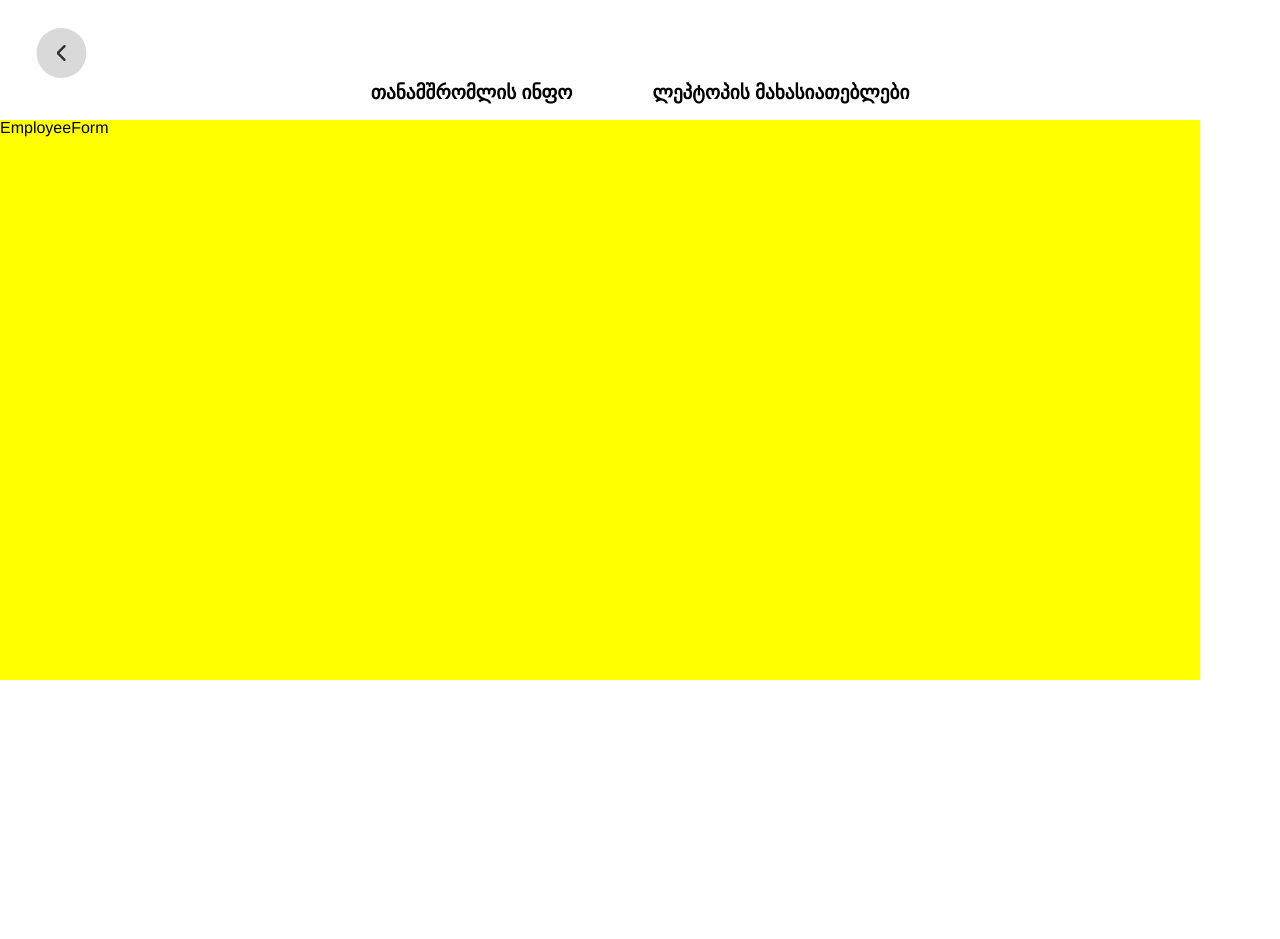
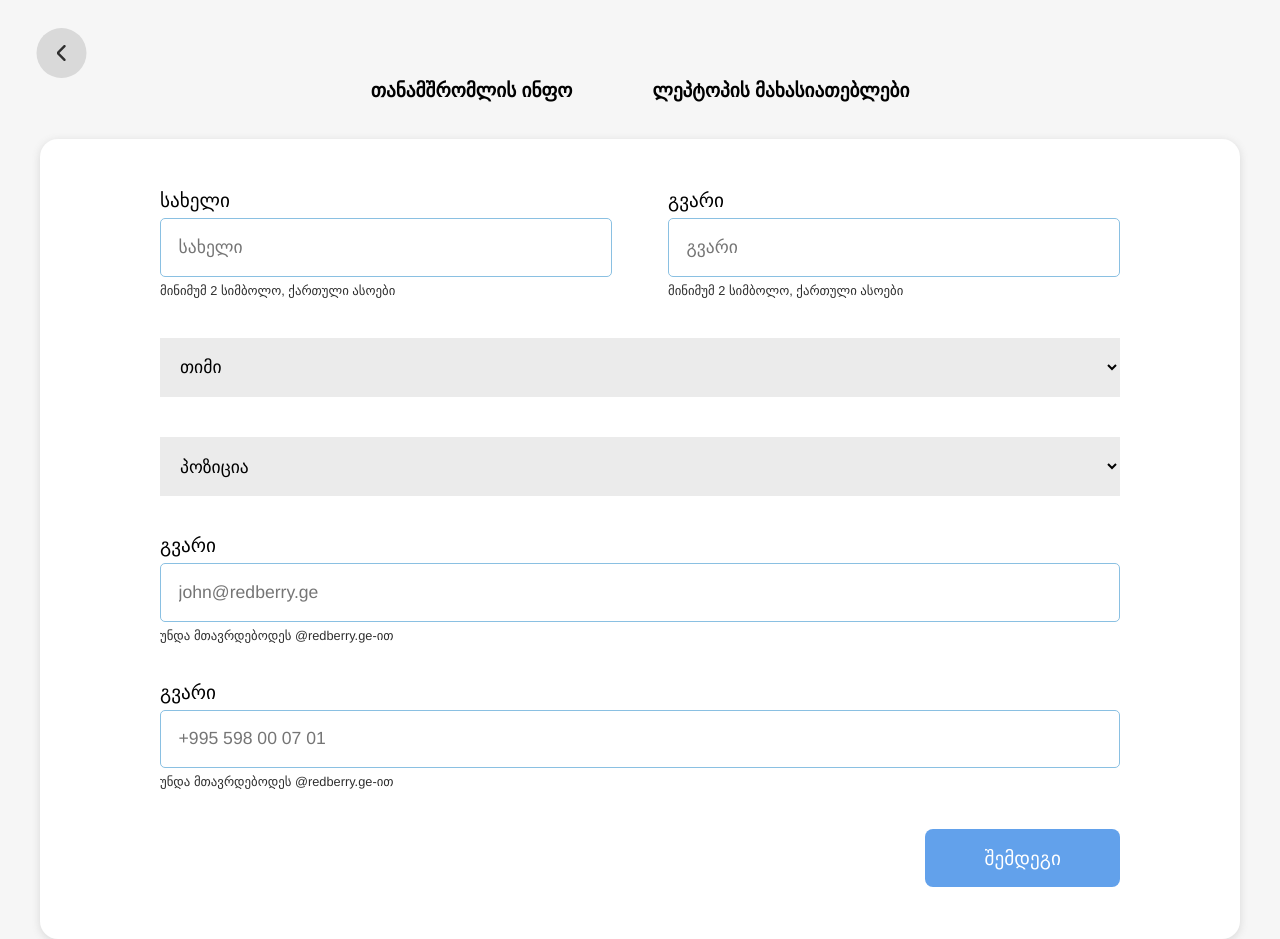
Before and after one commit to lukinoo/redberry-task, a React (Create React App) app: page /employee-form in a window 1280 px wide. Before the commit the page ends 800 px from the top, so only its background shows below. Built offline with nearby package versions, Linux system fonts and the light colour scheme.

Commit message:
feature(employee-form-component✨)

```diff
--- a/src/view/employeeForm/EmployeeForm.tsx
+++ b/src/view/employeeForm/EmployeeForm.tsx
@@ -1,10 +1,80 @@
 import React from "react";
-import { SEmployeeForm } from "./EmployeeFrom.styled";
+import {
+  SEmployeeForm,
+  SEmployeeFormWrapper,
+  SEmployeeFormContainer,
+  SEmployeeFormInputWrapper,
+  SEmployeeFormInput,
+  SEmployeeFormSelectWrapper,
+  SEmployeeFormSelect,
+  SEmployeeFormEmailWrapper,
+  SEmployeeFormSubmitButton,
+} from "./EmployeeFrom.styled";
 
 export const EmployeeForm = () => {
   return (
-    <SEmployeeForm>
-      <h1>EmployeeForm</h1>
-    </SEmployeeForm>
+    <SEmployeeFormWrapper>
+      <SEmployeeForm>
+        <SEmployeeFormContainer>
+          <SEmployeeFormInputWrapper>
+            <label htmlFor="name">სახელი</label>
+            <SEmployeeFormInput
+              name="name"
+              placeholder="სახელი"
+              type="text"
+              id="name"
+              required
+            />
+            <p>მინიმუმ 2 სიმბოლო, ქართული ასოები</p>
+          </SEmployeeFormInputWrapper>
+          <SEmployeeFormInputWrapper>
+            <label htmlFor="lastname">გვარი</label>
+            <SEmployeeFormInput
+              name="lastname"
+              placeholder="გვარი"
+              type="text"
+              id="lastname"
+              required
+            />
+            <p>მინიმუმ 2 სიმბოლო, ქართული ასოები</p>
+          </SEmployeeFormInputWrapper>
+          <SEmployeeFormSelectWrapper>
+            <SEmployeeFormSelect>
+              <option value="team">თიმი</option>
+            </SEmployeeFormSelect>
+          </SEmployeeFormSelectWrapper>
+          <SEmployeeFormSelectWrapper>
+            <SEmployeeFormSelect>
+              <option value="team">პოზიცია</option>
+            </SEmployeeFormSelect>
+          </SEmployeeFormSelectWrapper>
+          <SEmployeeFormEmailWrapper>
+            <label htmlFor="email">გვარი</label>
+            <SEmployeeFormInput
+              name="email"
+              placeholder="john@redberry.ge"
+              type="email"
+              id="email"
+              required
+            />
+            <p>უნდა მთავრდებოდეს @redberry.ge-ით</p>
+          </SEmployeeFormEmailWrapper>
+          <SEmployeeFormEmailWrapper>
+            <label htmlFor="phone">გვარი</label>
+            <SEmployeeFormInput
+              name="phone"
+              placeholder="+995 598 00 07 01"
+              type="tel"
+              id="phone"
+              required
+            />
+            <p>უნდა მთავრდებოდეს @redberry.ge-ით</p>
+          </SEmployeeFormEmailWrapper>
+          <SEmployeeFormSubmitButton type="submit">
+            შემდეგი
+          </SEmployeeFormSubmitButton>
+        </SEmployeeFormContainer>
+      </SEmployeeForm>
+    </SEmployeeFormWrapper>
   );
 };
--- a/src/view/employeeForm/EmployeeFrom.styled.ts
+++ b/src/view/employeeForm/EmployeeFrom.styled.ts
@@ -1,7 +1,107 @@
 import styled from "styled-components";
+
+export const SEmployeeFormWrapper = styled.div`
+  min-height: 100vh;
+  display: flex;
+  justify-content: center;
+  align-items: flex-start;
+`;
 
 export const SEmployeeForm = styled.form`
   max-width: 1200px;
-  min-height: 70vh;
-  background: yellow;
+  width: 100%;
+  height: 100vh;
+  margin-top: 1.2rem;
+  background: #ffffff;
+  border-radius: 18px;
+  font-family: "Helvetica Neue";
+  box-shadow: rgba(99, 99, 99, 0.2) 0px 2px 8px 0px;
 `;
+
+export const SEmployeeFormContainer = styled.div`
+  width: 80%;
+  margin: 0 auto;
+  height: 100%;
+  padding: 2rem 0;
+  display: grid;
+  grid-template-columns: repeat(2, 1fr);
+  grid-gap: 0 3.5rem;
+`;
+
+export const SEmployeeFormInputWrapper = styled.div`
+  display: flex;
+  flex-direction: column;
+  justify-content: center;
+  label {
+    font-size: 1.2em;
+    font-weight: 500;
+    color: #000000;
+  }
+  p {
+    font-size: 0.8rem;
+    font-weight: 300;
+    color: #2e2e2e;
+  }
+`;
+
+export const SEmployeeFormInput = styled.input`
+  width: 100%;
+  padding: 1.1rem;
+  font-family: inherit;
+  font-size: 1.1rem;
+  border: 1px solid #8ac0e2;
+  border-radius: 5px;
+  margin: 0.5rem 0;
+  outline: none;
+`;
+
+export const SEmployeeFormSelectWrapper = styled.div`
+  grid-column: 1/3;
+  display: flex;
+  justify-content: center;
+  align-items: center;
+`;
+
+export const SEmployeeFormSelect = styled.select`
+  width: 100%;
+  height: 3.7rem;
+  background: #ebebeb;
+  outline: none;
+  border: none;
+  padding: 1rem;
+  font-size: 1.1rem;
+  font-family: inherit;
+  font-weight: 500;
+`;
+
+export const SEmployeeFormEmailWrapper = styled.div`
+  grid-column: 1/3;
+  display: flex;
+  flex-direction: column;
+  justify-content: center;
+  label {
+    font-size: 1.2em;
+    font-weight: 500;
+    color: #000000;
+  }
+  p {
+    font-size: 0.8rem;
+    font-weight: 300;
+    color: #2e2e2e;
+  }
+`;
+
+export const SEmployeeFormSubmitButton = styled.button`
+  grid-column: 2/3;
+  justify-self: self-end;
+  align-self: center;
+  padding: 1.1rem 3.7rem;
+  background: #62a1eb;
+  border: none;
+  outline: none;
+  font-size: 1.2rem;
+  color: #ffffff;
+  font-family: inherit;
+  font-weight: 500;
+  border-radius: 8px;
+`;
--- a/src/view/employeeInfo/EmployeeInfo.styled.ts
+++ b/src/view/employeeInfo/EmployeeInfo.styled.ts
@@ -3,7 +3,7 @@ import styled, { css } from "styled-components";
 
 export const SEmployee = styled.section`
   min-height: 100vh;
-  background: #ffffff;
+  background: #f6f6f6;
 `;
 
 export const SEmployeeHeader = styled.header`
@@ -35,7 +35,7 @@ const buttonStyles = css`
   font-family: inherit;
   font-size: 1.2rem;
   font-weight: 700;
-  margin-bottom: 1rem;
+  margin-bottom: 1.1rem;
   cursor: pointer;
 `;
 
--- a/src/view/home/SHome.styled.ts
+++ b/src/view/home/SHome.styled.ts
@@ -7,17 +7,18 @@ export const SHome = styled.div`
 `;
 
 export const SHomeHeader = styled.header`
-  min-height: 17vh;
+  min-height: 16vh;
   display: flex;
   justify-content: center;
   align-items: center;
 `;
 
 export const SHomeSection = styled.section`
-  min-height: 83vh;
+  min-height: 80vh;
   display: flex;
   flex-direction: column;
   align-items: center;
+  justify-content: space-around;
 `;
 
 export const SHomeSectionImg = styled.img``;
@@ -41,6 +42,10 @@ export const SHomeButton = styled(Link)`
   font-size: 1.2rem;
   border-radius: 8px;
   letter-spacing: 2px;
+  transition: background 0.2s ease;
+  &:hover {
+    background: #317ad0;
+  }
 `;
 
 export const SHomeLogo = styled.img``;
```
